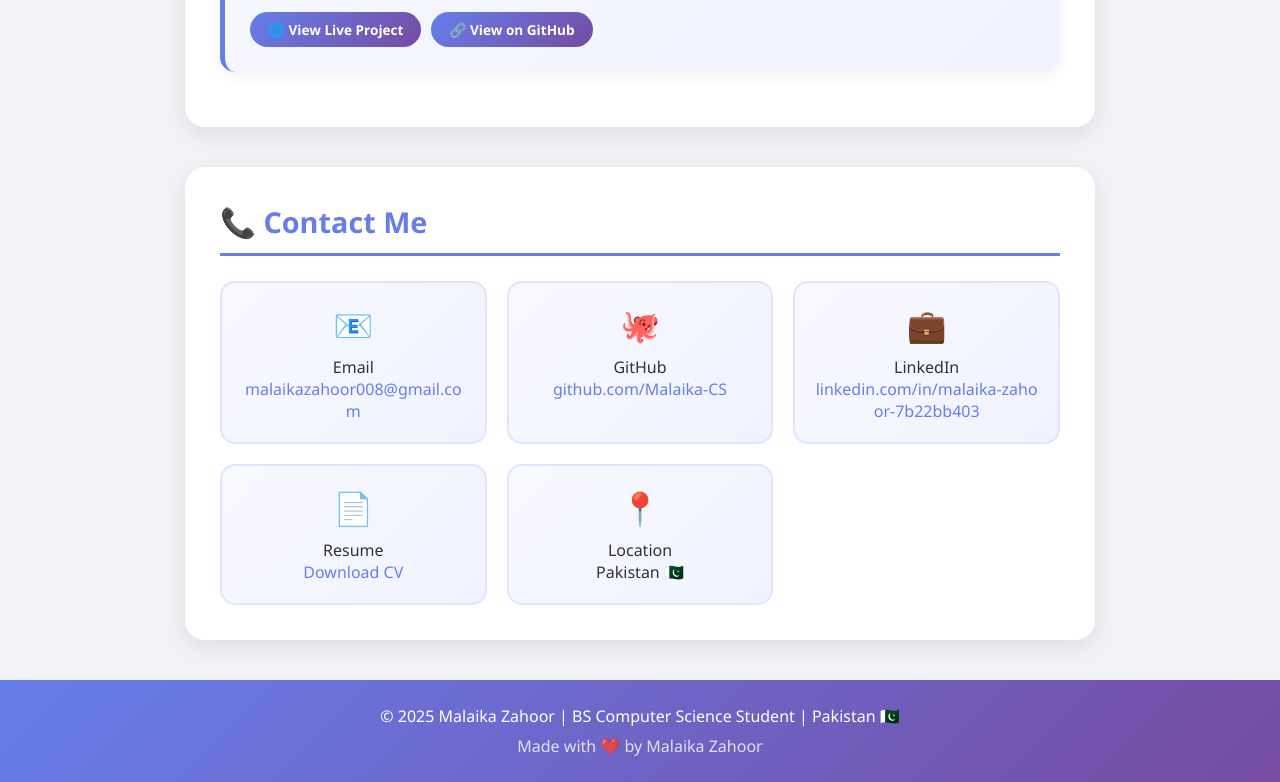
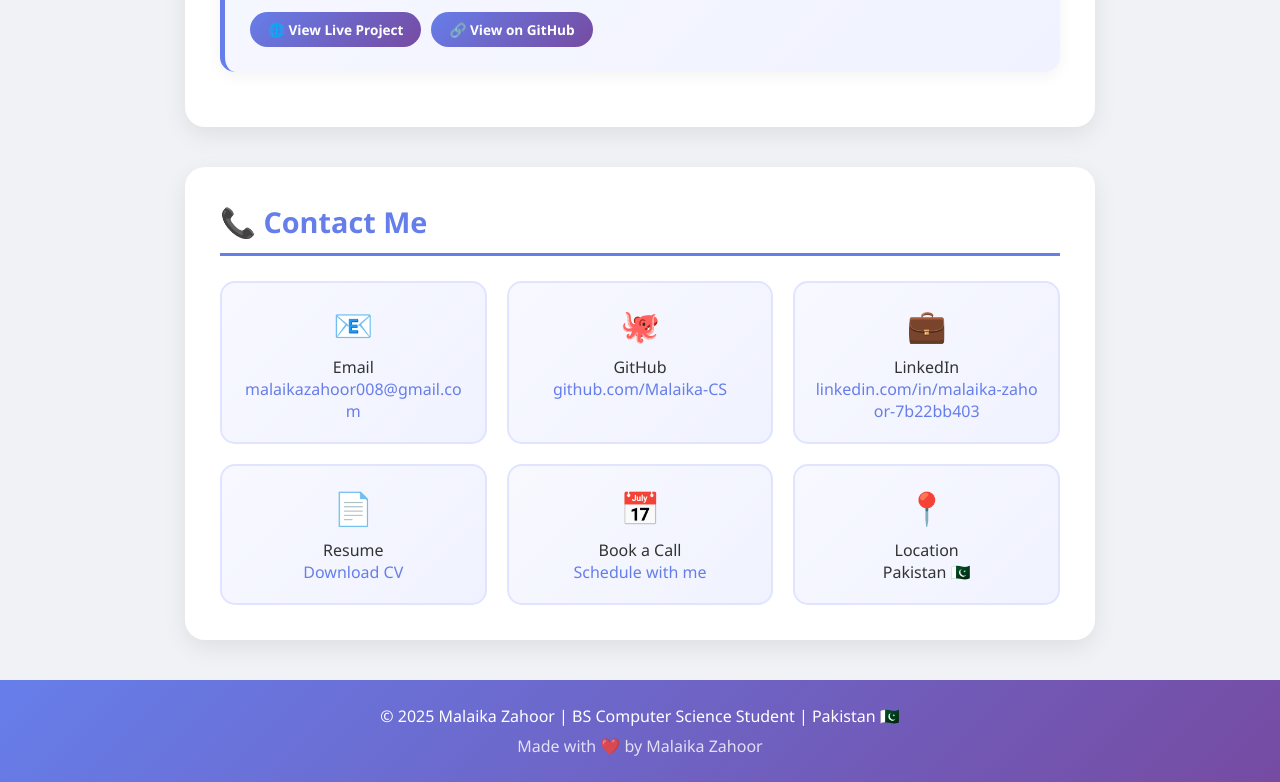
Before and after one commit to Malaika-CS/malaikazahoor-cs.github.io, a plain HTML site: page index.html in a window 1280 px wide. Shown: the part 3646-4428 px from the top of the page. Drawn offline with Linux system fonts and the light colour scheme.

Commit message:
index.html

```diff
--- a/index.html
+++ b/index.html
@@ -264,6 +264,11 @@
                 <a href="MalaikaZahoor-CV- (1).pdf" target="_blank">Download CV</a>
             </div>
             <div class="contact-item">
+                <div class="icon">📅</div>
+                <p>Book a Call</p>
+                <a href="https://calendly.com/malaikazahoor008" target="_blank">Schedule with me</a>
+            </div>
+            <div class="contact-item">
                 <div class="icon">📍</div>
                 <p>Location</p>
                 <p>Pakistan 🇵🇰</p>
```
